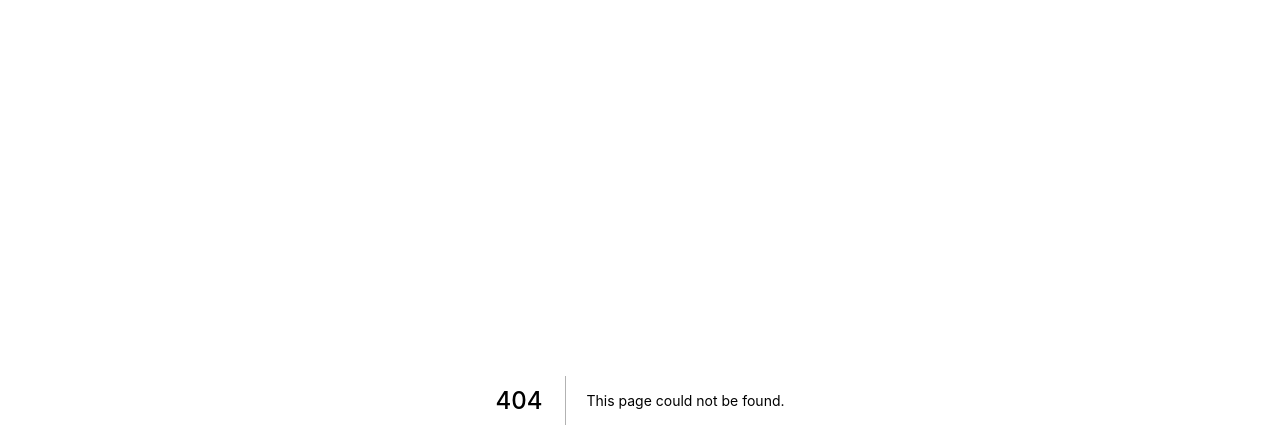
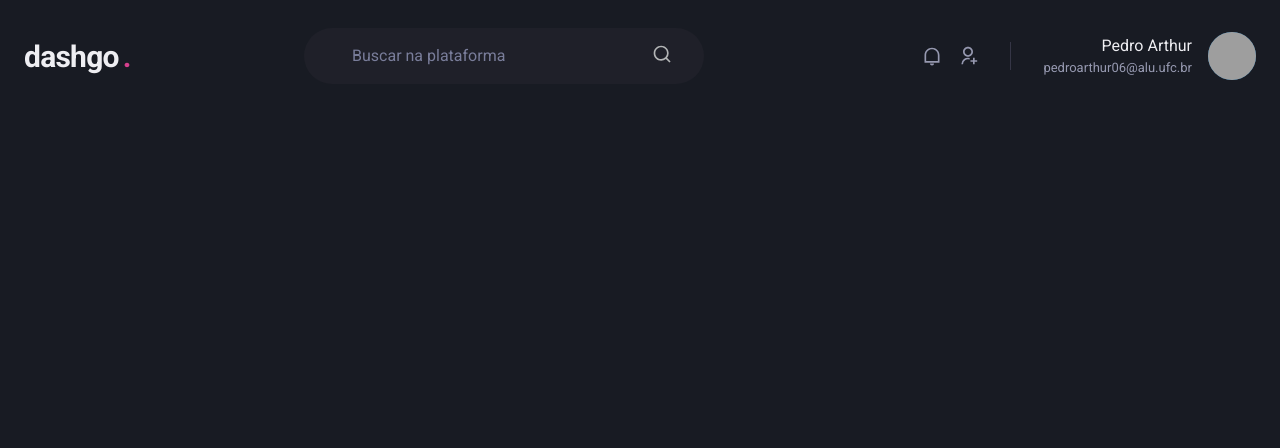
Before and after one commit to Pedroor/Workshops-Cursos, a Next.js app: page /dashboard in a window 1280 px wide. Before the commit this address had no page. Shown: the top 448 px of the page. Built offline with nearby package versions, Linux system fonts and the light colour scheme; grey boxes are pictures that could not be loaded.

Commit message:
feat: create header component

```diff
--- a/package.json
+++ b/package.json
@@ -15,7 +15,8 @@
     "framer-motion": "^4.1.2",
     "next": "10.1.3",
     "react": "17.0.2",
-    "react-dom": "17.0.2"
+    "react-dom": "17.0.2",
+    "react-icons": "^4.2.0"
   },
   "devDependencies": {
     "@types/node": "^14.14.37",
--- /dev/null
+++ b/src/components/Header.tsx
@@ -0,0 +1,80 @@
+import { Flex, Text, Input, Icon, HStack, Box, Avatar } from "@chakra-ui/react";
+import {
+  RiSearchLine,
+  RiNotificationLine,
+  RiUserAddLine,
+} from "react-icons/ri";
+
+export function Header() {
+  return (
+    <Flex
+      as="header"
+      w="100%"
+      maxWidth={1480}
+      h="20"
+      mx="auto"
+      mt="4"
+      px="6"
+      align="center"
+    >
+      <Text fontSize="3xl" fontWeight="bold" letterSpacing="tight" w="64">
+        dashgo
+        <Text as="span" ml="1" color="pink.500">
+          .
+        </Text>
+      </Text>
+
+      <Flex
+        as="label"
+        flex="1"
+        py="4"
+        px="8"
+        ml="6"
+        maxWidth={400}
+        alignSelf="center"
+        color="gray.200"
+        position="relative"
+        bg="gray.800"
+        borderRadius="full"
+      >
+        <Input
+          color="gray.50"
+          variant="unstyled"
+          placeholder="Buscar na plataforma"
+          px="4"
+          mr="4"
+          _placeholder={{ color: "gray.400" }}
+        />
+        <Icon as={RiSearchLine} fontSize="20" />
+      </Flex>
+
+      <Flex align="center" ml="auto">
+        <HStack
+          spacing="4"
+          mx="8"
+          pr="8"
+          py="1"
+          color="gray.300"
+          borderRightWidth={1}
+          borderColor="gray.700"
+        >
+          <Icon as={RiNotificationLine} fontSize="20" />
+          <Icon as={RiUserAddLine} fontSize="20" />
+        </HStack>
+        <Flex align="center">
+          <Box mr="4" textAlign="right">
+            <Text>Pedro Arthur</Text>
+            <Text color="gray.300" fontSize="small">
+              pedroarthur06@alu.ufc.br
+            </Text>
+          </Box>
+          <Avatar
+            size="md"
+            name="Pedro Arthur"
+            src="https://github.com/pedroor.png"
+          />
+        </Flex>
+      </Flex>
+    </Flex>
+  );
+}
--- /dev/null
+++ b/src/pages/dashboard.tsx
@@ -0,0 +1,5 @@
+import { Header } from "../components/Header";
+
+export default function Dashboard() {
+  return <Header />;
+}
```
Also changed, not shown: 1 other file (tests, documents, lock files or other folders).
